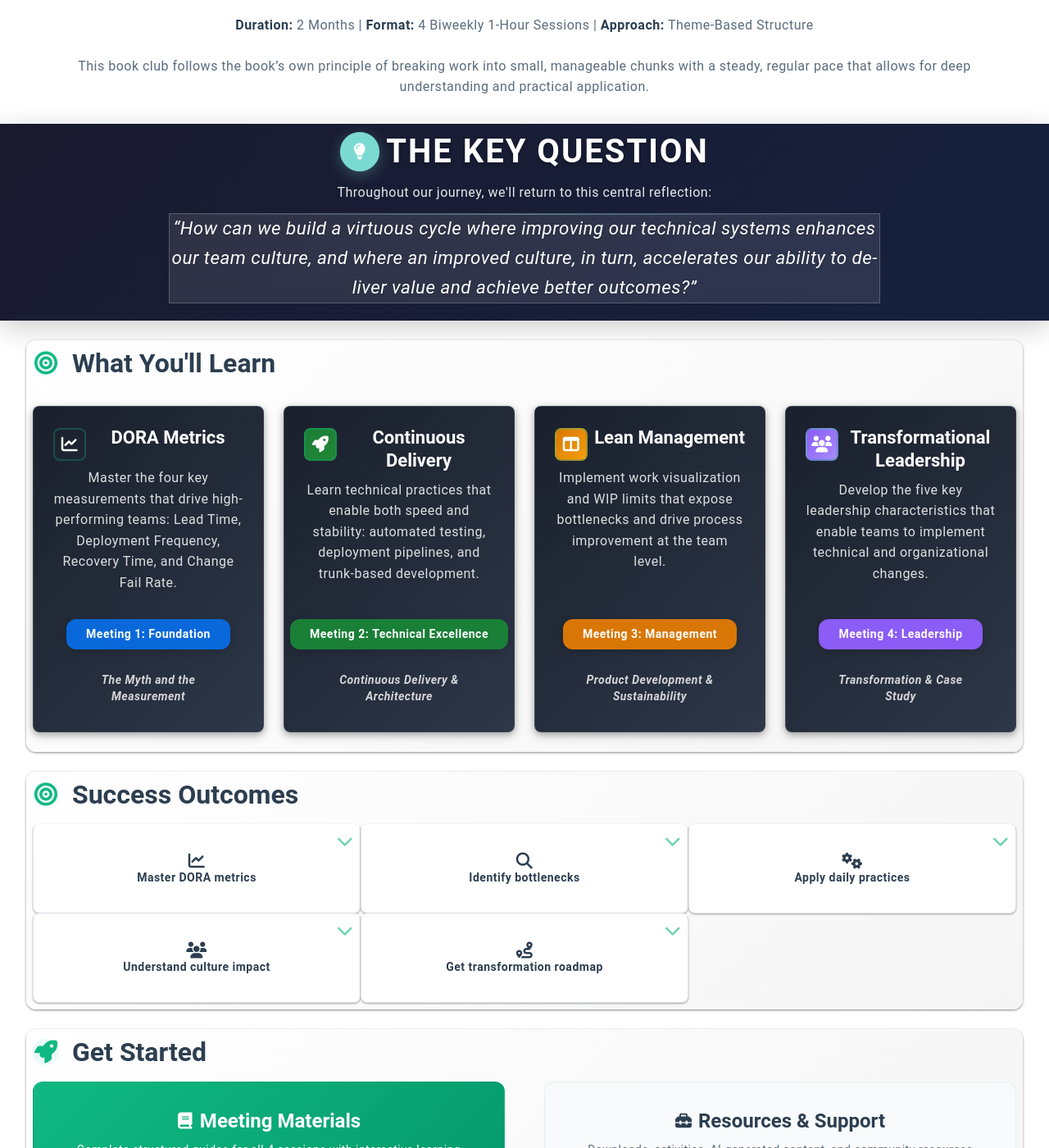
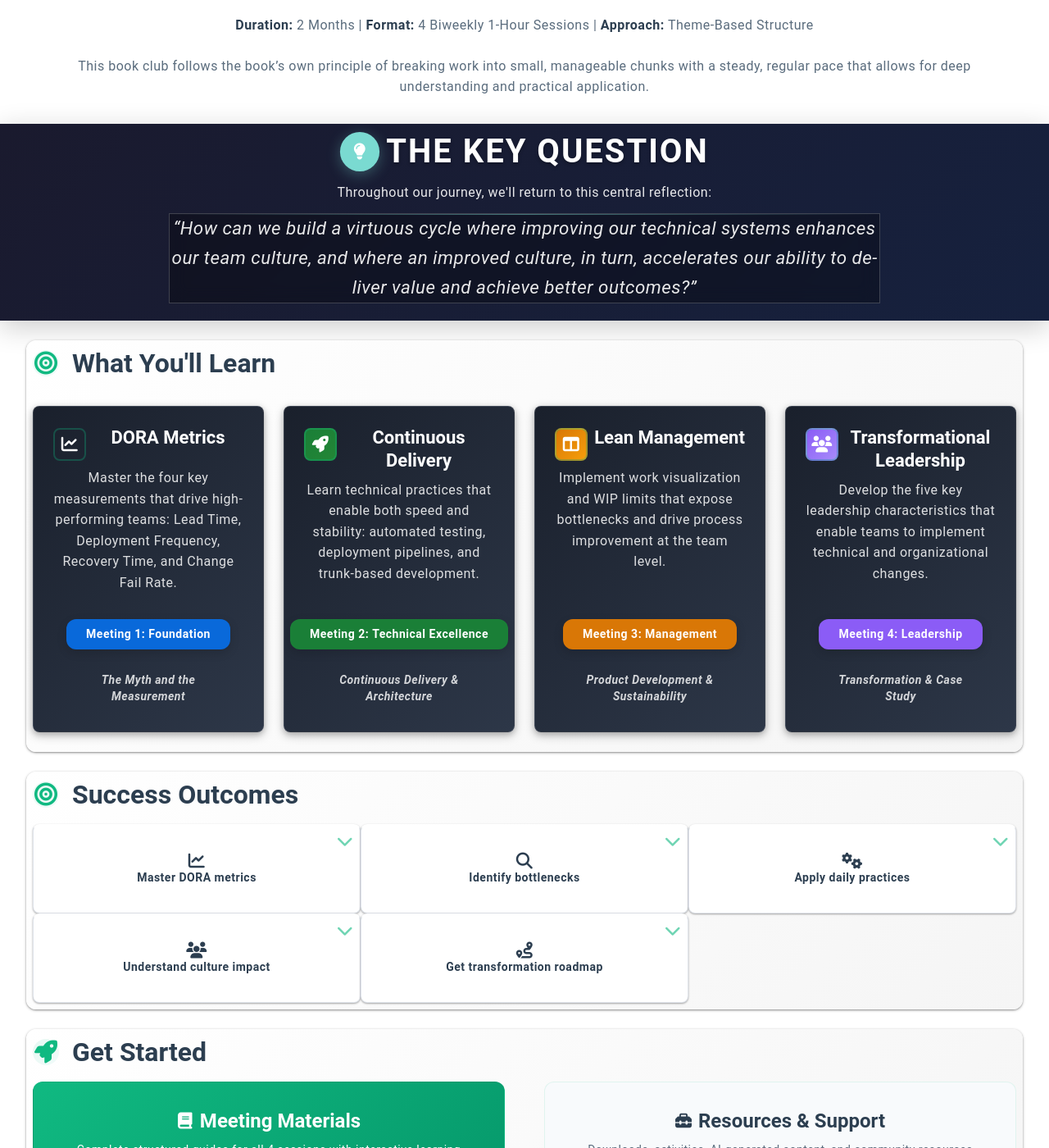
Before and after one commit to mhenke/accelerate-devex-book-club-notebooklm, a Jekyll site: the page built from docs/index.md, in a window 1280 px wide and 1400 px high, scrolled down 705 px. Shown: the whole window at 82% size. Built offline with Jekyll 4.4.1, drawn with Linux system fonts in a browser that asks for light colours; some web fonts are replaced.

Commit message:
🎨 Standardize quote background darkness across all dark containers
**Issue:**
.key-question-quote was lighter/more transparent than .footer-key-question-quote

**Changes:**

1. **Updated .key-question-quote background**
   - Changed from rgba(255, 255, 255, 0.1) to rgba(0, 0, 0, 0.3)
   - Now matches .footer-key-question-quote and .deployment-signal
   - Provides better contrast and readability

2. **Updated .quote-content text color**
   - Changed from var(--text-white) to rgba(255, 255, 255, 0.9)
   - Matches footer quote text opacity
   - Consistent with deployment-signal pattern

**Before:**
- Key question banner quote: 10% white overlay (very light)
- Footer question quote: 30% black overlay (darker)
- Inconsistent visual weight

**After:**
- Both quotes: 30% black overlay
- Both texts: 90% white (rgba(255, 255, 255, 0.9))
- Unified dark theme quote pattern

**All Quote Containers Now Consistent:**
✅ .key-question-quote (banner) - FIXED
✅ .footer-key-question-quote (footer) - Already fixed
✅ .deployment-signal (reference pattern)

🤖 Generated with Claude Code

```diff
--- a/docs/_sass/components/_sections.scss
+++ b/docs/_sass/components/_sections.scss
@@ -1432,7 +1432,7 @@
 }
 
 .key-question-quote {
-  background: rgba(255, 255, 255, 0.1);
+  background: rgba(0, 0, 0, 0.3);
   backdrop-filter: blur(10px);
   border: 1px solid rgba(255, 255, 255, 0.2);
   border-radius: var(--border-radius-lg);
@@ -1461,7 +1461,7 @@
     font-size: clamp(1.1rem, 2.5vw, 1.4rem);
     font-style: italic;
     line-height: var(--line-height-relaxed);
-    color: var(--text-white);
+    color: rgba(255, 255, 255, 0.9);
     text-shadow: 0 1px 2px rgba(0, 0, 0, 0.2);
     position: relative;
     z-index: 1;
```
